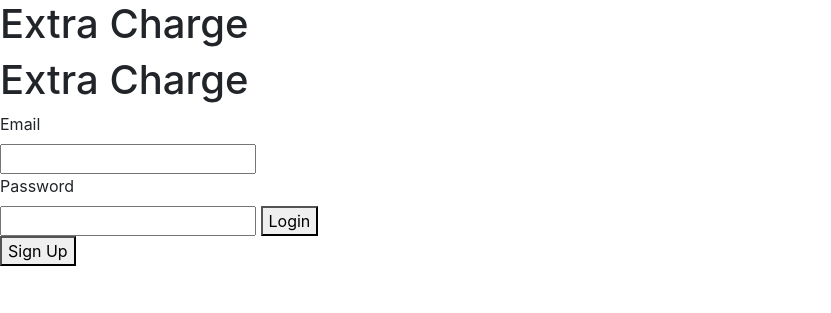
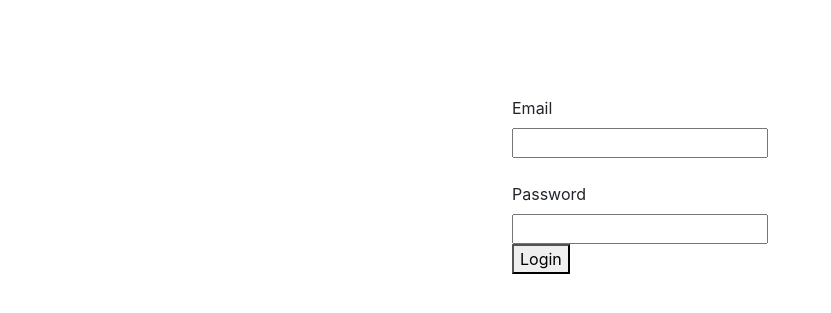
Before and after one commit to Ezra-Bernstein/Extra-Change, a Flask app: page / in a window 1280 px wide. Shown: the part 56-369 px from the top of the page, without its empty margins (0-831 px from the left). Run offline with Flask 2, Linux system fonts and the light colour scheme; parts of the project's set-up code (start-up, migrations or seed data) failed here and were passed over; some libraries are stand-ins or nearby versions.

Commit message:
fixing signup

```diff
--- /dev/null
+++ b/site/templates/landing.css
@@ -0,0 +1,5 @@
+form.login-form{
+  width:20%;
+  margin-left:auto;
+  margin-right:auto;
+}
--- a/site/templates/landing.html
+++ b/site/templates/landing.html
@@ -11,6 +11,7 @@
         <meta name="description" content="">
         <meta name="viewport" content="width=device-width, initial-scale=1">
         <link rel="stylesheet" href="https://stackpath.bootstrapcdn.com/bootstrap/4.5.2/css/bootstrap.min.css">
+        <link rel="stylesheet" href="landing.css">
     </head>
     <body>
         <nav class="navbar navbar-expand-lg navbar-light bg-light">
@@ -19,13 +20,14 @@
                 aria-controls="navbarText" aria-expanded="false" aria-label="Toggle navigation">
                 <span class="navbar-toggler-icon"></span>
             </button>
+
             <div class="collapse navbar-collapse" id="navbarText">
                 <ul class="navbar-nav mr-auto">
                     <li class="nav-item active">
                         <a class="nav-link" href="#">Home <span class="sr-only">(current)</span></a>
                     </li>
                     <li class="nav-item">
-                        <a class="nav-link" href="/signup">Sign Up</a>
+                        <a class="nav-link" href="/signup.html">Sign Up</a>
                     </li>
                     <li class="nav-item">
                         <a class="nav-link" href="#">About Us</a>
@@ -34,26 +36,26 @@
 
             </div>
         </nav>
-       <h1>Extra Charge</h1><div class="submission">
-        <form action="dashboard.html" method="post">
-       <h1>Extra Charge</h1>
+       <br>
+       <br>
+        <br>
+        <br>
+     <div class="login-form">
+        <form class ="login-form"  action="dashboard.html" method="post">
+
         <form action="/login" method="POST">
-            <label for="email">Email</label><br>
-            <input type="email" id="email" name="username"><br>
-            <label for="password">Password</label><br>
-            <input type="password" id="password" name="password">
-            <button class="favorite styled" type="submit">
+            <label  for="email">Email</label><br>
+            <input  type="email" id="email" name="username"><br><br>
+            <label  for="password">Password</label><br>
+            <input  type="password" id="password" name="password">
+            <button  class="favorite styled" type="submit">
                 Login
             </button>
 
 
 
         </form>
-        <form action="signup.html">
 
-            <button class="favorite styled" type="submit">
-                Sign Up
-            </button>
         </div>
 
         <script src="https://code.jquery.com/jquery-3.3.1.slim.min.js"
```
Also changed, not shown: site/templates/dashboard.html (+15 -4 lines).
